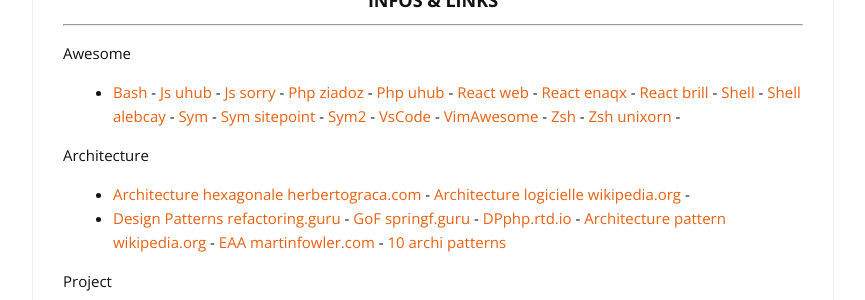
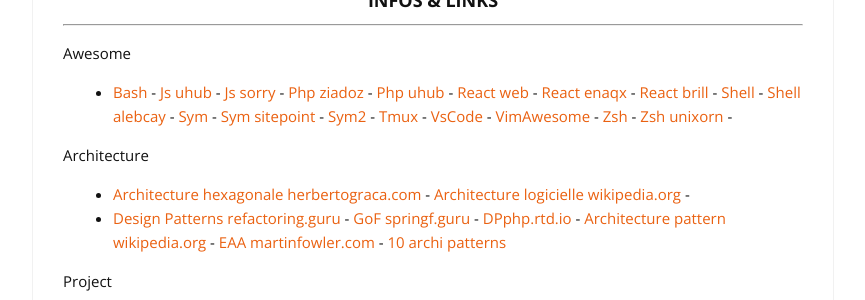
Before and after one commit to cylmat/cylmat.github.io, a Jekyll site: the page built from _pages/USEFUL.md, in a window 1280 px wide and 900 px high, scrolled down 2449 px. Shown: the part 154-454 px from the top of the window, without its empty margins (207-1072 px from the left). Built offline with Jekyll 4.4.1, drawn with Linux system fonts in a browser that asks for light colours; nearby versions of some CDN libraries; some of the changed text lies outside the part shown.

Commit message:
Update USEFUL.md

```diff
--- a/_pages/USEFUL.md
+++ b/_pages/USEFUL.md
@@ -111,7 +111,7 @@
 ### <center>INFOS & LINKS</center>
 ---
 Awesome
-- [Bash](https://github.com/awesome-lists/awesome-bash) - [Js uhub](https://github.com/uhub/awesome-javascript) - [Js sorry](https://github.com/sorrycc/awesome-javascript) - [Php ziadoz](https://github.com/ziadoz/awesome-php) - [Php uhub](https://github.com/uhub/awesome-php) - [React web](https://awesome-web-react.js.org) - [React enaqx](https://github.com/enaqx/awesome-react) - [React brill](https://github.com/brillout/awesome-react-components) - [Shell](https://awesomerank.github.io/lists/alebcay/awesome-shell.html) - [Shell alebcay](https://github.com/alebcay/awesome-shell) - [Sym](https://symfony.com/blog/the-30-most-useful-symfony-bundles-and-making-them-even-better) - [Sym sitepoint](https://github.com/sitepoint-editors/awesome-symfony) - [Sym2](https://github.com/theofidry/awesome-symfony2) - [VsCode](https://github.com/viatsko/awesome-vscode) - [VimAwesome](https://vimawesome.com) - [Zsh](https://safjan.com/top-popular-zsh-plugins-on-github-2023) - [Zsh unixorn](https://awesomerank.github.io/lists/unixorn/awesome-zsh-plugins.html) -
+- [Bash](https://github.com/awesome-lists/awesome-bash) - [Js uhub](https://github.com/uhub/awesome-javascript) - [Js sorry](https://github.com/sorrycc/awesome-javascript) - [Php ziadoz](https://github.com/ziadoz/awesome-php) - [Php uhub](https://github.com/uhub/awesome-php) - [React web](https://awesome-web-react.js.org) - [React enaqx](https://github.com/enaqx/awesome-react) - [React brill](https://github.com/brillout/awesome-react-components) - [Shell](https://awesomerank.github.io/lists/alebcay/awesome-shell.html) - [Shell alebcay](https://github.com/alebcay/awesome-shell) - [Sym](https://symfony.com/blog/the-30-most-useful-symfony-bundles-and-making-them-even-better) - [Sym sitepoint](https://github.com/sitepoint-editors/awesome-symfony) - [Sym2](https://github.com/theofidry/awesome-symfony2) - [Tmux](https://github.com/rothgar/awesome-tmux) - [VsCode](https://github.com/viatsko/awesome-vscode) - [VimAwesome](https://vimawesome.com) - [Zsh](https://safjan.com/top-popular-zsh-plugins-on-github-2023) - [Zsh unixorn](https://awesomerank.github.io/lists/unixorn/awesome-zsh-plugins.html) -
 
 Architecture
 * [Architecture hexagonale herbertograca.com](https://herbertograca.com/2017/11/16/explicit-architecture-01-ddd-hexagonal-onion-clean-cqrs-how-i-put-it-all-together) - [Architecture logicielle wikipedia.org](https://en.wikipedia.org/wiki/List_of_software_architecture_styles_and_patterns) -
@@ -183,8 +183,8 @@
 * Linux: [Alpine](https://www.alpinelinux.org)
 
 Shell
-* [Zsh](https://zsh.sourceforge.io/Doc) - [Tmux](https://doc.ubuntu-fr.org/tmux) - [Tmuxinator](https://github.com/tmuxinator/tmuxinator) -
-* [Starship](https://starship.rs) - [OhMyPosh](https://ohmyposh.dev) - [Zellij.dev](https://zellij.dev) -
+* [Zsh](https://zsh.sourceforge.io/Doc) - [Starship](https://starship.rs) - [OhMyPosh](https://ohmyposh.dev) - [Zellij.dev](https://zellij.dev) -
+* [Tmux](https://doc.ubuntu-fr.org/tmux) - [Tmuxinator](https://github.com/tmuxinator/tmuxinator) -
 
 
 --- Tools ---
```
